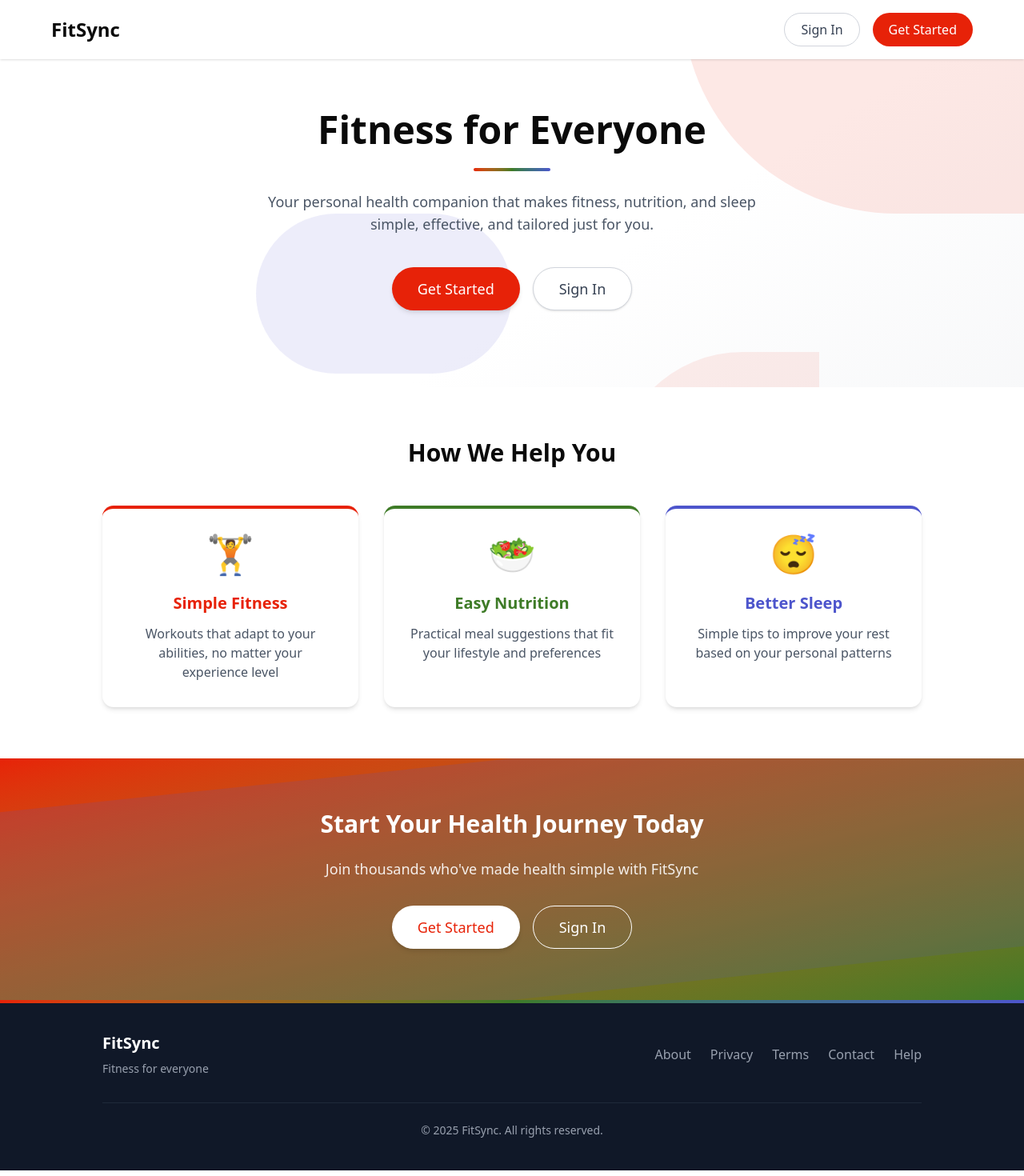
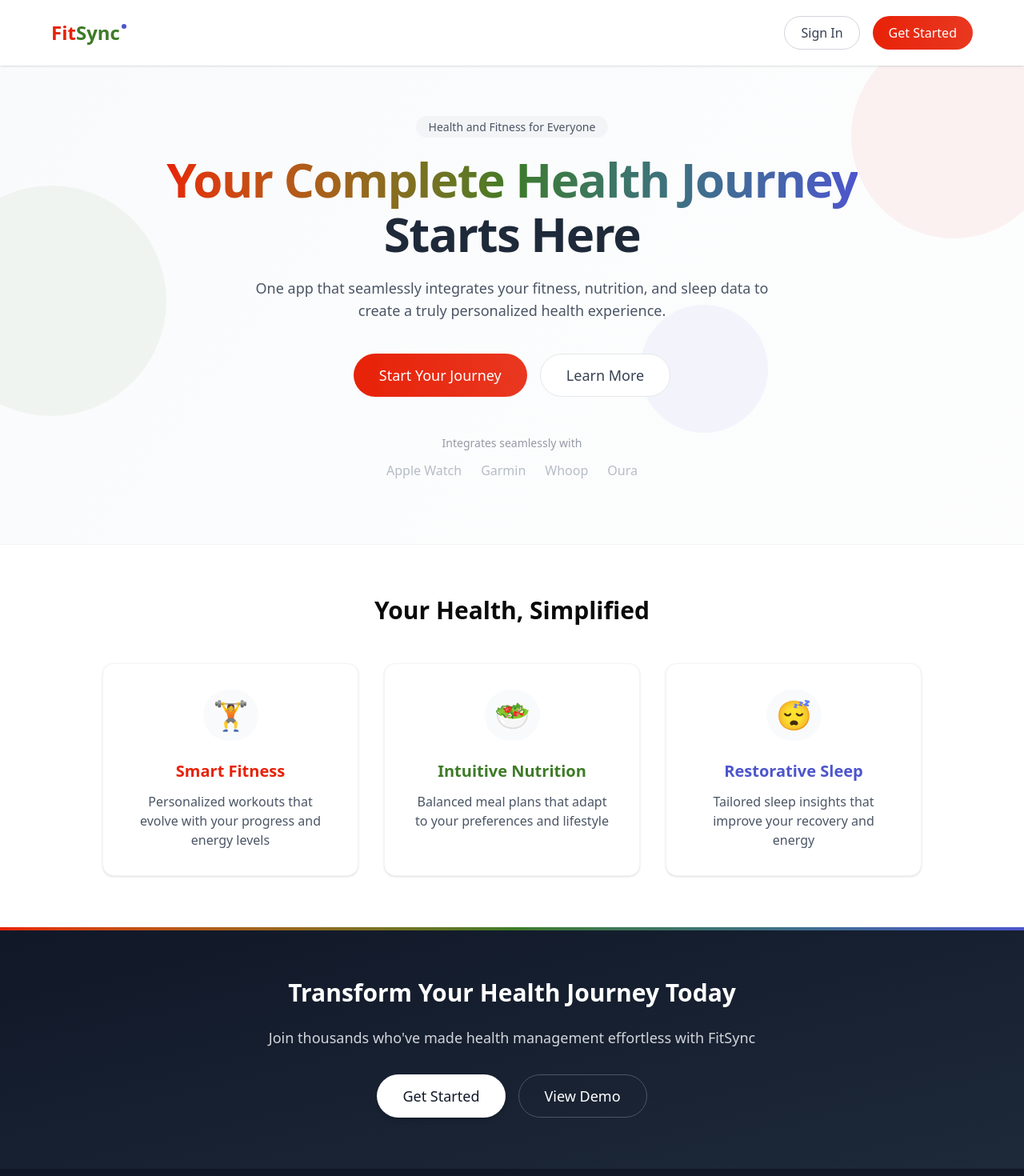
Before and after one commit to vinaysreddy/project-h, a React (Vite) app in the folder frontend/: page / in a window 1280 px wide. Shown: the top 1470 px of the page at 80% size. Built offline with nearby package versions, Linux system fonts and the light colour scheme; no server answers.

Commit message:
Updated Homepage and form

```diff
--- a/frontend/package.json
+++ b/frontend/package.json
@@ -21,6 +21,7 @@
     "clsx": "^2.1.1",
     "firebase": "^11.5.0",
     "lucide-react": "^0.482.0",
+    "motion": "^12.5.0",
     "react": "^19.0.0",
     "react-dom": "^19.0.0",
     "react-icons": "^5.5.0",
--- a/frontend/src/components/home/HomeHero.jsx
+++ b/frontend/src/components/home/HomeHero.jsx
@@ -4,7 +4,7 @@ const HomeHero = ({onGetStarted}) => {
   const [animate, setAnimate] = useState(false);
 
   useEffect(() => {
-    // Trigger animation after component mounts
+    // Trigger animation after component mounts - keeping this simple
     const timer = setTimeout(() => {
       setAnimate(true);
     }, 300);
@@ -12,108 +12,131 @@ const HomeHero = ({onGetStarted}) => {
     return () => clearTimeout(timer);
   }, []);
 
-  // Core benefits - simple and accessible
+  // Core benefits with improved descriptions
   const coreBenefits = [
     {
       icon: "🏋️",
       color: "#e72208", // fitness color
-      title: "Simple Fitness",
-      description: "Workouts that adapt to your abilities, no matter your experience level"
+      title: "Smart Fitness",
+      description: "Personalized workouts that evolve with your progress and energy levels"
     },
     {
       icon: "🥗",
       color: "#3E7B27", // diet color
-      title: "Easy Nutrition",
-      description: "Practical meal suggestions that fit your lifestyle and preferences"
+      title: "Intuitive Nutrition",
+      description: "Balanced meal plans that adapt to your preferences and lifestyle"
     },
     {
       icon: "😴",
       color: "#4D55CC", // sleep color
-      title: "Better Sleep",
-      description: "Simple tips to improve your rest based on your personal patterns"
+      title: "Restorative Sleep",
+      description: "Tailored sleep insights that improve your recovery and energy"
     }
   ];
 
   return (
-    <div className="min-h-screen">
-      {/* Hero Background with darker color pattern */}
-      <div className="absolute inset-0 z-0">
-        <div className="w-full h-full bg-gradient-to-br from-white via-white to-gray-100">
-          {/* Fitness red shape - darker but still subtle */}
-          <div className="absolute top-0 right-0 w-1/3 h-1/3 bg-[#e72208] opacity-10 rounded-bl-full"></div>
-          {/* Diet green shape - darker but still subtle */}
-          <div className="absolute bottom-0 left-0 w-1/3 h-1/3 bg-[#3E7B27] opacity-10 rounded-tr-full"></div>
-          {/* Sleep blue shape - darker but still subtle */}
-          <div className="absolute top-1/3 left-1/4 w-1/4 h-1/4 bg-[#4D55CC] opacity-10 rounded-full"></div>
-
-          {/* Additional subtle shapes for more depth */}
-          <div className="absolute bottom-1/4 right-1/5 w-1/5 h-1/5 bg-[#e72208] opacity-8 rounded-tl-full"></div>
-          <div className="absolute top-2/3 left-1/3 w-1/6 h-1/6 bg-[#3E7B27] opacity-8 rounded-full"></div>
-        </div>
-      </div>
-
-      {/* Content over the background */}
-      <div className="relative z-10">
-        {/* Navigation Bar - Simplified */}
-        <nav className="flex justify-between items-center py-4 px-6 md:px-16 bg-white bg-opacity-90 shadow-sm">
-          <div className="font-bold text-2xl">FitSync</div>
+    <div className="min-h-screen bg-gradient-to-br from-gray-50 to-white">
+      {/* Hero Section with improved visual hierarchy */}
+      <div className="relative">
+        {/* Navigation Bar - Cleaner design */}
+        <nav className="flex justify-between items-center py-5 px-6 md:px-16 bg-white shadow-sm sticky top-0 z-50">
+          <div className="font-bold text-2xl relative group flex items-center">
+            <span className="text-[#e72208]">Fit</span>
+            <span className="text-[#3E7B27]">Sync</span>
+            <div className="h-1.5 w-1.5 rounded-full bg-[#4D55CC] ml-0.5 mb-4"></div>
+          </div>
           <div className="flex gap-4">
-            <button className="px-5 py-2 rounded-full text-gray-700 border border-gray-300 hover:bg-gray-100 transition-colors">
+            <button className="px-5 py-2 rounded-full text-gray-700 border border-gray-300 hover:bg-gray-50 transition-colors">
               Sign In
             </button>
             <button
               onClick={onGetStarted}
-              className="px-5 py-2 rounded-full bg-[#e72208] text-white hover:bg-opacity-90 transition-colors"
+              className="px-5 py-2 rounded-full bg-gradient-to-r from-[#e72208] to-[#e72208]/90 text-white hover:shadow-md transition-all duration-300"
             >
               Get Started
             </button>
           </div>
         </nav>
 
-        {/* Hero Section - Simplified messaging with color accents */}
-        <section className="pt-16 pb-24 px-4 md:px-16">
-          <div className="max-w-5xl mx-auto">
+        {/* Hero Banner with improved visual design */}
+        <section className="relative pt-16 pb-20 px-4 md:px-16 overflow-hidden">
+          {/* Abstract shapes in background - subtle and non-distracting */}
+          <div className="absolute -top-10 -right-10 w-64 h-64 bg-[#e72208]/5 rounded-full"></div>
+          <div className="absolute bottom-40 -left-20 w-72 h-72 bg-[#3E7B27]/5 rounded-full"></div>
+          <div className="absolute top-1/2 right-1/4 w-40 h-40 bg-[#4D55CC]/5 rounded-full"></div>
+
+          <div className="max-w-5xl mx-auto relative z-10">
             <div className="text-center">
-              <h1 className={`text-4xl md:text-5xl font-bold mb-6 transition-all duration-1000 ease-out ${
-                animate ? 'opacity-100 transform translate-y-0' : 'opacity-0 transform translate-y-16'
+              <div className={`inline-block mb-6 transition-all duration-700 ${
+                animate ? 'opacity-100' : 'opacity-0'
               }`}>
-                <span className="block">Fitness for Everyone</span>
-                <span className="block h-1 w-24 mx-auto mt-6 bg-gradient-to-r from-[#e72208] via-[#3E7B27] to-[#4D55CC] rounded-full"></span>
+                <span className="px-4 py-1 bg-gray-100 rounded-full text-gray-600 font-medium text-sm">
+                  Health and Fitness for Everyone
+                </span>
+              </div>
+
+              <h1 className={`text-4xl md:text-6xl font-bold mb-6 tracking-tight transition-all duration-700 ${
+                animate ? 'opacity-100 transform translate-y-0' : 'opacity-0 transform translate-y-8'
+              }`}>
+                <span className="bg-clip-text text-transparent bg-gradient-to-r from-[#e72208] via-[#3E7B27] to-[#4D55CC]">
+                  Your Complete Health Journey
+                </span>
+                <span className="block text-gray-800 mt-2">Starts Here</span>
               </h1>
 
-              <p className={`text-gray-600 text-lg mb-10 mx-auto max-w-2xl transition-all duration-1000 delay-300 ${
-                animate ? 'opacity-100 transform translate-y-0' : 'opacity-0 transform translate-y-8'
+              <p className={`text-gray-600 text-lg mb-10 mx-auto max-w-2xl transition-all duration-700 delay-100 ${
+                animate ? 'opacity-100 transform translate-y-0' : 'opacity-0 transform translate-y-4'
               }`}>
-                Your personal health companion that makes fitness, nutrition, and sleep
-                simple, effective, and tailored just for you.
+                One app that seamlessly integrates your fitness, nutrition, and sleep data
+                to create a truly personalized health experience.
               </p>
 
-              <div className={`flex flex-col sm:flex-row justify-center gap-4 transition-all duration-1000 delay-500 ${
-                animate ? 'opacity-100 transform translate-y-0' : 'opacity-0 transform translate-y-8'
+              <div className={`flex flex-col sm:flex-row justify-center gap-4 transition-all duration-700 delay-200 ${
+                animate ? 'opacity-100 transform translate-y-0' : 'opacity-0 transform translate-y-4'
               }`}>
                 <button
                   onClick={onGetStarted}
-                  className="bg-[#e72208] text-white px-8 py-3 rounded-full text-lg font-medium hover:bg-opacity-90 transition-colors shadow-md"
+                  className="bg-gradient-to-r from-[#e72208] to-[#e72208]/90 text-white px-8 py-3 rounded-full text-lg font-medium hover:shadow-lg transition-all duration-300"
                 >
-                  Get Started
+                  Start Your Journey
                 </button>
-                <button className="bg-white text-gray-700 border border-gray-300 px-8 py-3 rounded-full text-lg font-medium hover:bg-gray-50 transition-colors shadow-sm">
-                  Sign In
+                <button className="bg-white text-gray-700 border border-gray-200 px-8 py-3 rounded-full text-lg font-medium hover:border-gray-300 transition-all duration-300">
+                  Learn More
                 </button>
+              </div>
+
+              {/* Device integrations badge */}
+              <div className={`mt-12 transition-all duration-700 delay-300 ${
+                animate ? 'opacity-70' : 'opacity-0'
+              }`}>
+                <p className="text-sm text-gray-500 mb-3">Integrates seamlessly with</p>
+                <div className="flex justify-center items-center gap-6">
+                  <span className="text-gray-400 font-medium">Apple Watch</span>
+                  <span className="text-gray-400 font-medium">Garmin</span>
+                  <span className="text-gray-400 font-medium">Whoop</span>
+                  <span className="text-gray-400 font-medium">Oura</span>
+                </div>
               </div>
             </div>
           </div>
         </section>
 
-        {/* Core Benefits - Color coded cards */}
-        <section className="py-16 px-4 md:px-16 bg-white bg-opacity-95">
+        {/* Core Benefits - Enhanced cards with subtle hover effects */}
+        <section className="py-16 px-4 md:px-16 bg-white border-t border-gray-100">
           <div className="max-w-5xl mx-auto">
-            <h2 className="text-2xl md:text-3xl font-bold text-center mb-12">How We Help You</h2>
+            <h2 className="text-2xl md:text-3xl font-bold text-center mb-12">Your Health, Simplified</h2>
 
             <div className="grid grid-cols-1 md:grid-cols-3 gap-8">
               {coreBenefits.map((benefit, index) => (
-                <div key={index} className="bg-white rounded-xl p-8 shadow-md hover:shadow-lg transition-shadow text-center border-t-4" style={{borderColor: benefit.color}}>
-                  <div className="text-5xl mb-6 mx-auto">{benefit.icon}</div>
+                <div
+                  key={index}
+                  className="bg-white rounded-xl p-8 shadow-sm hover:shadow-md transition-all duration-300 text-center border border-gray-100 group"
+                >
+                  <div className="p-3 rounded-full inline-flex mb-6 bg-gray-50 group-hover:bg-gray-100 transition-colors duration-300">
+                    <div className="text-4xl transform group-hover:scale-110 transition-transform duration-300">
+                      {benefit.icon}
+                    </div>
+                  </div>
                   <h3 className="text-xl font-bold mb-3" style={{color: benefit.color}}>{benefit.title}</h3>
                   <p className="text-gray-600">{benefit.description}</p>
                 </div>
@@ -122,41 +145,41 @@ const HomeHero = ({onGetStarted}) => {
           </div>
         </section>
 
-        {/* CTA Section - with layered background */}
-        <section className="py-16 px-4 md:px-16 relative overflow-hidden">
-          {/* Layered background with all three colors */}
-          <div className="absolute inset-0 bg-gradient-to-br from-[#e72208] to-[#3E7B27]"></div>
-          <div className="absolute top-0 right-0 w-full h-full bg-[#4D55CC] opacity-15 transform -skew-y-6"></div>
+        {/* CTA Section - with cleaner design */}
+        <section className="py-16 px-4 md:px-16 relative overflow-hidden bg-gradient-to-br from-gray-900 to-gray-800">
+          {/* Subtle accent lines */}
+          <div className="absolute top-0 left-0 w-full h-1 bg-gradient-to-r from-[#e72208] via-[#3E7B27] to-[#4D55CC]"></div>
 
           <div className="max-w-3xl mx-auto text-center relative z-10">
-            <h2 className="text-2xl md:text-3xl font-bold mb-6 text-white">Start Your Health Journey Today</h2>
-            <p className="text-white text-lg mb-8 opacity-90">
-              Join thousands who've made health simple with FitSync
+            <h2 className="text-2xl md:text-3xl font-bold mb-6 text-white">Transform Your Health Journey Today</h2>
+            <p className="text-gray-300 text-lg mb-8">
+              Join thousands who've made health management effortless with FitSync
             </p>
             <div className="flex flex-col sm:flex-row justify-center gap-4">
               <button
                 onClick={onGetStarted}
-                className="bg-white text-[#e72208] px-8 py-3 rounded-full text-lg font-medium hover:bg-gray-100 transition-colors shadow-md"
-                >
+                className="bg-white hover:bg-gray-50 text-gray-900 px-8 py-3 rounded-full text-lg font-medium transition-colors shadow-md"
+              >
                 Get Started
               </button>
-              <button className="bg-transparent text-white border border-white px-8 py-3 rounded-full text-lg font-medium hover:bg-white hover:bg-opacity-10 transition-colors">
-                Sign In
+              <button className="bg-transparent text-white border border-gray-600 hover:border-gray-400 px-8 py-3 rounded-full text-lg font-medium transition-colors">
+                View Demo
               </button>
             </div>
           </div>
         </section>
 
-        {/* Footer - Simplified with color accent */}
-        <footer className="py-10 bg-gray-900 text-gray-400 px-4 md:px-16 relative overflow-hidden">
-          {/* Subtle color accent */}
-          <div className="absolute top-0 left-0 w-full h-1 bg-gradient-to-r from-[#e72208] via-[#3E7B27] to-[#4D55CC]"></div>
-
+        {/* Footer - Clean and minimal */}
+        <footer className="py-10 bg-gray-900 text-gray-400 px-4 md:px-16">
           <div className="max-w-5xl mx-auto">
             <div className="flex flex-col md:flex-row justify-between items-center mb-8">
               <div className="mb-6 md:mb-0">
-                <div className="font-bold text-xl text-white mb-2">FitSync</div>
-                <p className="text-sm">Fitness for everyone</p>
+                <div className="font-bold text-xl text-white mb-2 flex items-center">
+                  <span className="text-[#e72208]">Fit</span>
+                  <span className="text-[#3E7B27]">Sync</span>
+                  <div className="h-1.5 w-1.5 rounded-full bg-[#4D55CC] ml-0.5 mb-4"></div>
+                </div>
+                <p className="text-sm">Health and Fitness for Everyone</p>
               </div>
               <div className="flex flex-wrap justify-center gap-6">
                 <a href="#" className="hover:text-white transition-colors">About</a>
```
Also changed, not shown: frontend/src/components/onboarding/BodyMeasurementsStep.jsx (+59 -10 lines), frontend/src/components/onboarding/PersonalInfoStep.jsx (+78 -10 lines), 1 other file (tests, documents, lock files or other folders).
